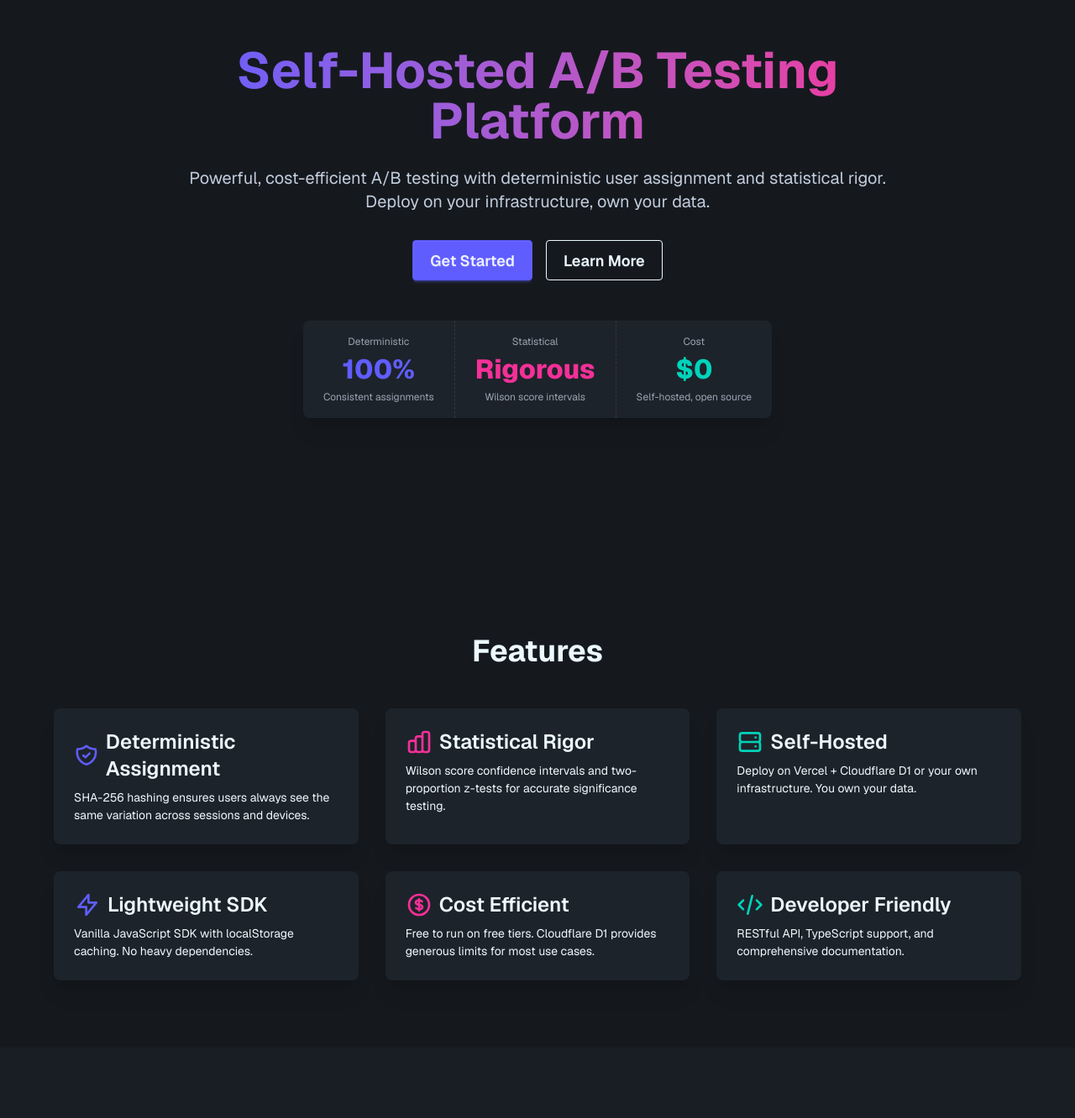
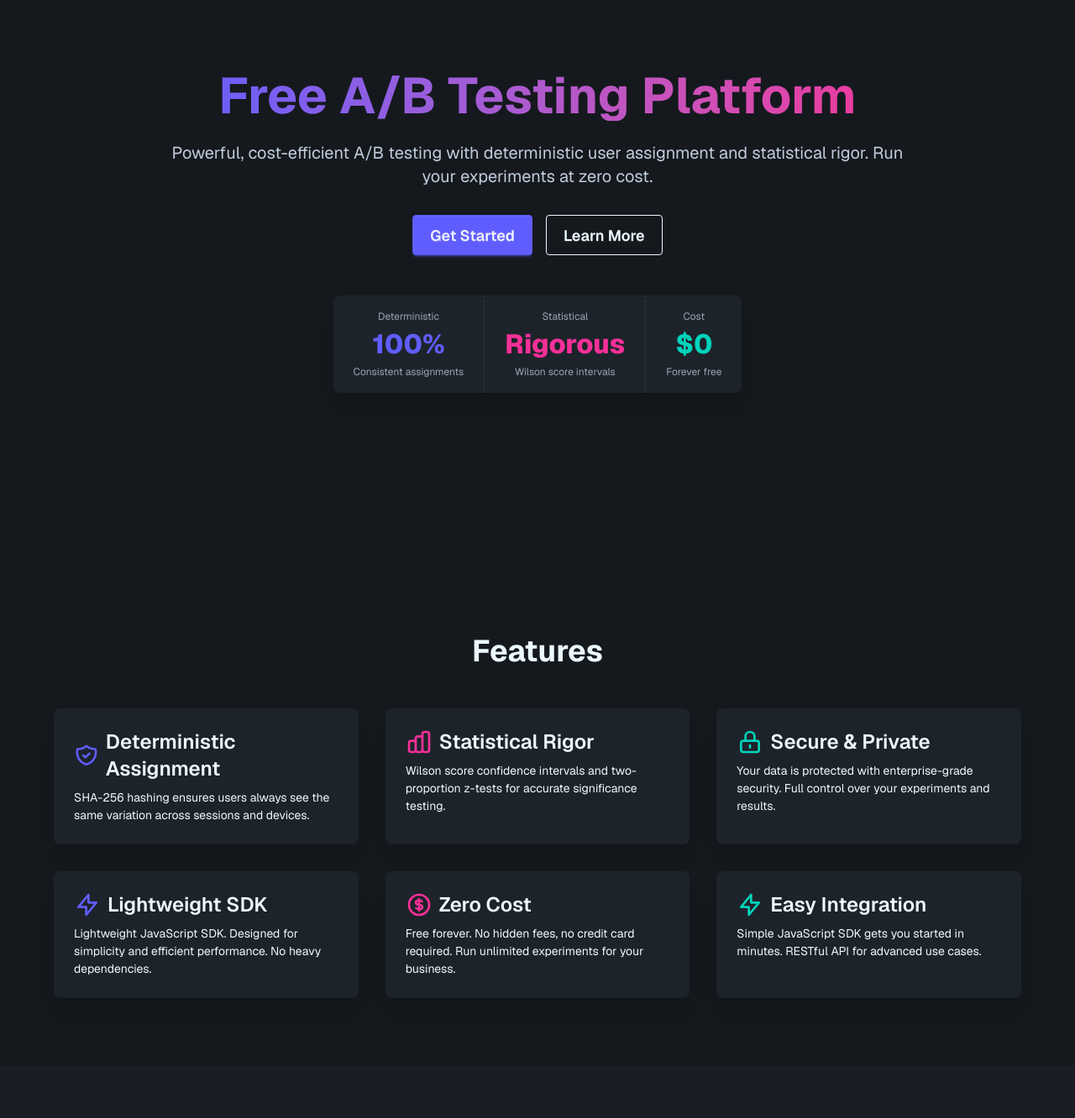
Before and after one commit to ranababu1/cro, a Next.js app: page / in a window 1280 px wide. Shown: the part 124-1456 px from the top of the page at 84% size. Built offline with nearby package versions, Linux system fonts and the light colour scheme.

Commit message:
Messaging updated

```diff
--- a/app/page.tsx
+++ b/app/page.tsx
@@ -8,11 +8,11 @@ export default function LandingPage() {
         <div className="hero-content text-center">
           <div className="max-w-4xl">
             <h1 className="text-6xl font-bold mb-6 bg-gradient-to-r from-primary to-secondary bg-clip-text text-transparent">
-              Self-Hosted A/B Testing Platform
+              Free A/B Testing Platform
             </h1>
             <p className="text-xl mb-8 text-base-content/80">
               Powerful, cost-efficient A/B testing with deterministic user assignment and statistical rigor.
-              Deploy on your infrastructure, own your data.
+              Run your experiments at zero cost.
             </p>
 
             <div className="flex gap-4 justify-center mb-12">
@@ -39,7 +39,7 @@ export default function LandingPage() {
               <div className="stat">
                 <div className="stat-title">Cost</div>
                 <div className="stat-value text-accent">$0</div>
-                <div className="stat-desc">Self-hosted, open source</div>
+                <div className="stat-desc">Forever free</div>
               </div>
             </div>
           </div>
@@ -83,11 +83,11 @@ export default function LandingPage() {
               <div className="card-body">
                 <h3 className="card-title text-2xl">
                   <svg className="w-8 h-8 text-accent" fill="none" stroke="currentColor" viewBox="0 0 24 24">
-                    <path strokeLinecap="round" strokeLinejoin="round" strokeWidth={2} d="M5 12h14M5 12a2 2 0 01-2-2V6a2 2 0 012-2h14a2 2 0 012 2v4a2 2 0 01-2 2M5 12a2 2 0 00-2 2v4a2 2 0 002 2h14a2 2 0 002-2v-4a2 2 0 00-2-2m-2-4h.01M17 16h.01" />
+                    <path strokeLinecap="round" strokeLinejoin="round" strokeWidth={2} d="M12 15v2m-6 4h12a2 2 0 002-2v-6a2 2 0 00-2-2H6a2 2 0 00-2 2v6a2 2 0 002 2zm10-10V7a4 4 0 00-8 0v4h8z" />
                   </svg>
-                  Self-Hosted
+                  Secure & Private
                 </h3>
-                <p>Deploy on Vercel + Cloudflare D1 or your own infrastructure. You own your data.</p>
+                <p>Your data is protected with enterprise-grade security. Full control over your experiments and results.</p>
               </div>
             </div>
 
@@ -100,7 +100,7 @@ export default function LandingPage() {
                   </svg>
                   Lightweight SDK
                 </h3>
-                <p>Vanilla JavaScript SDK with localStorage caching. No heavy dependencies.</p>
+                <p>Lightweight JavaScript SDK. Designed for simplicity and efficient performance. No heavy dependencies.</p>
               </div>
             </div>
 
@@ -111,9 +111,9 @@ export default function LandingPage() {
                   <svg className="w-8 h-8 text-secondary" fill="none" stroke="currentColor" viewBox="0 0 24 24">
                     <path strokeLinecap="round" strokeLinejoin="round" strokeWidth={2} d="M12 8c-1.657 0-3 .895-3 2s1.343 2 3 2 3 .895 3 2-1.343 2-3 2m0-8c1.11 0 2.08.402 2.599 1M12 8V7m0 1v8m0 0v1m0-1c-1.11 0-2.08-.402-2.599-1M21 12a9 9 0 11-18 0 9 9 0 0118 0z" />
                   </svg>
-                  Cost Efficient
+                  Zero Cost
                 </h3>
-                <p>Free to run on free tiers. Cloudflare D1 provides generous limits for most use cases.</p>
+                <p>Free forever. No hidden fees, no credit card required. Run unlimited experiments for your business.</p>
               </div>
             </div>
 
@@ -122,11 +122,11 @@ export default function LandingPage() {
               <div className="card-body">
                 <h3 className="card-title text-2xl">
                   <svg className="w-8 h-8 text-accent" fill="none" stroke="currentColor" viewBox="0 0 24 24">
-                    <path strokeLinecap="round" strokeLinejoin="round" strokeWidth={2} d="M10 20l4-16m4 4l4 4-4 4M6 16l-4-4 4-4" />
+                    <path strokeLinecap="round" strokeLinejoin="round" strokeWidth={2} d="M13 10V3L4 14h7v7l9-11h-7z" />
                   </svg>
-                  Developer Friendly
+                  Easy Integration
                 </h3>
-                <p>RESTful API, TypeScript support, and comprehensive documentation.</p>
+                <p>Simple JavaScript SDK gets you started in minutes. RESTful API for advanced use cases.</p>
               </div>
             </div>
           </div>
@@ -150,8 +150,7 @@ export default function LandingPage() {
       <footer className="footer footer-center p-10 bg-base-300 text-base-content">
         <div>
           <p className="font-bold text-lg">CRO Platform</p>
-          <p>Self-hosted A/B testing for modern teams</p>
-          <p className="text-sm opacity-60">Built with Next.js, Tailwind CSS, and daisyUI</p>
+          <p>Free A/B testing for growing businesses</p>
         </div>
       </footer>
     </div>
```
